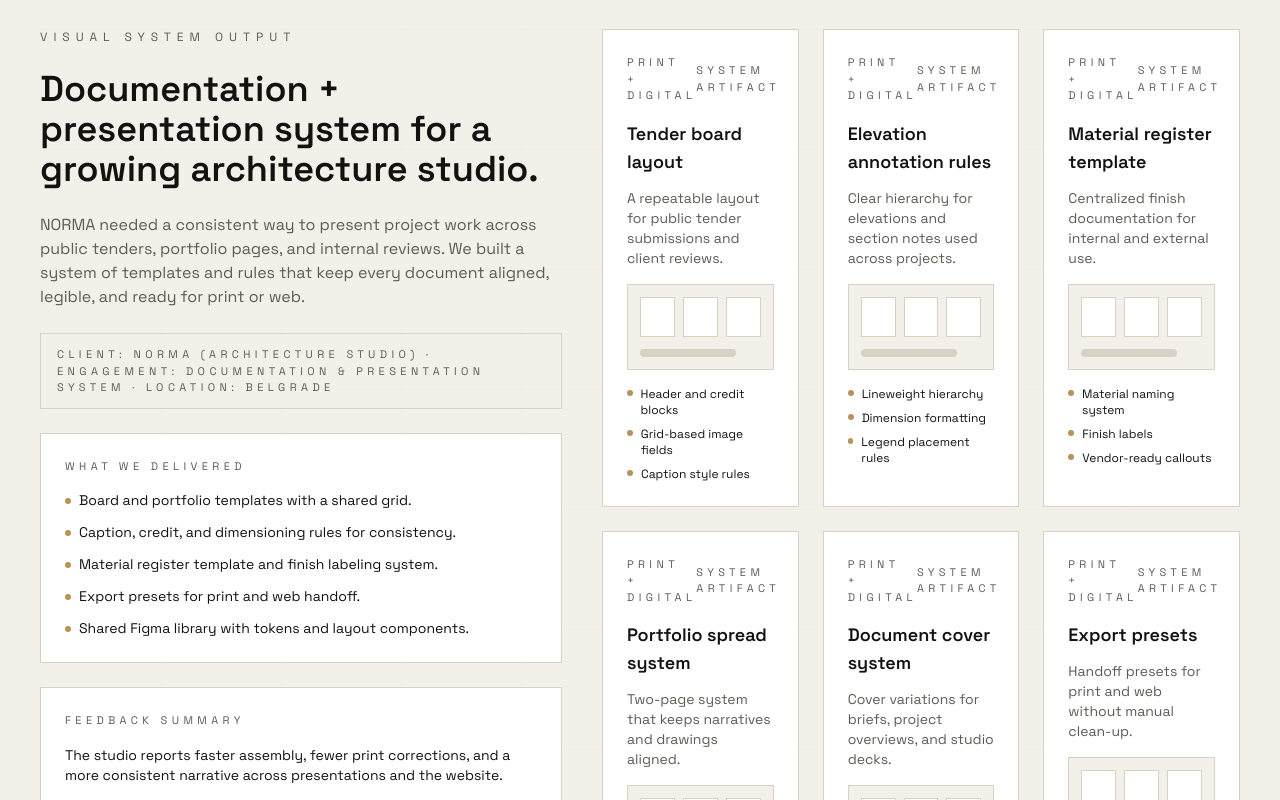
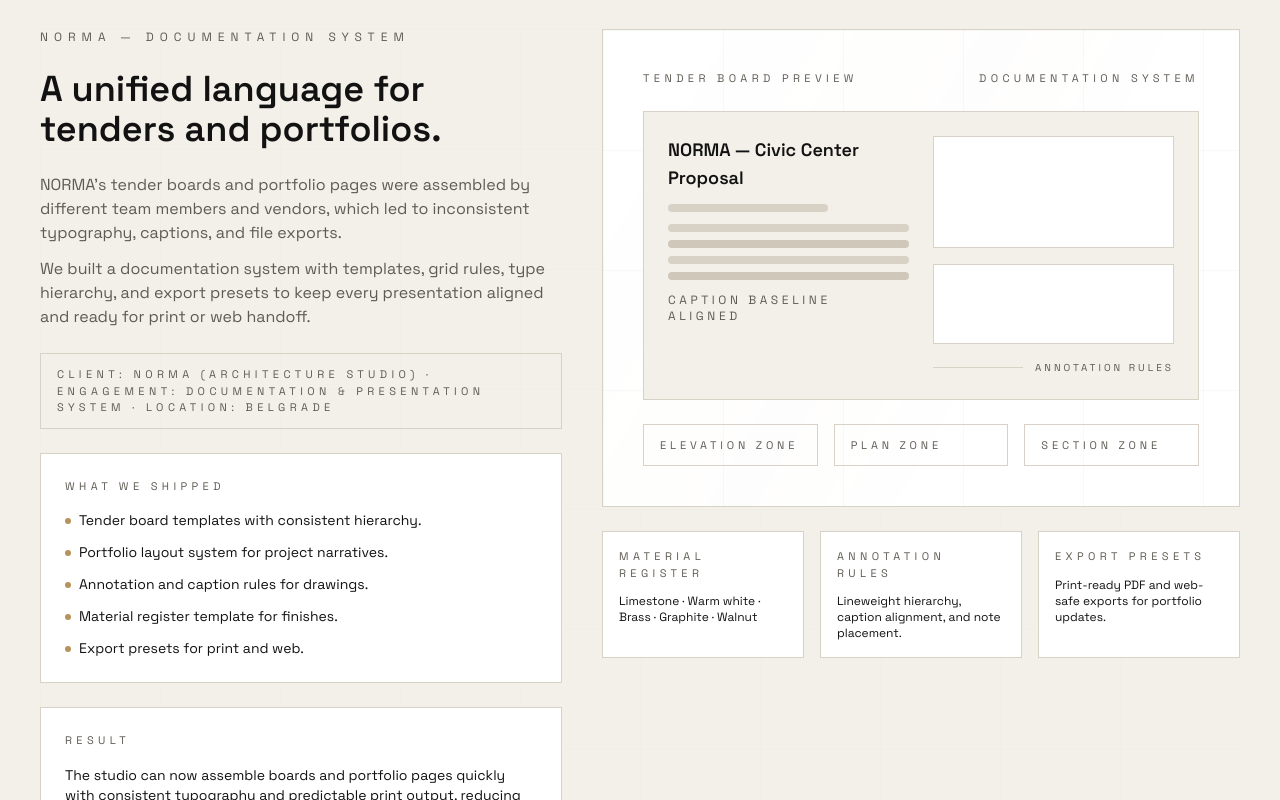
Before and after one commit to nemanja1033/thirtythree, a React (Vite) app: page /portfolio/studio-norma in a window 1280 px wide. Shown: the part 2340-3140 px from the top of the page. Built offline with nearby package versions, Linux system fonts and the light colour scheme.

Commit message:
Update StudioNorma page

```diff
--- a/src/pages/StudioNorma.tsx
+++ b/src/pages/StudioNorma.tsx
@@ -147,100 +147,39 @@ function ArtifactTile({ label, title }: { label: string; title: string }) {
   );
 }
 
-type ArtifactConfig = {
-  id: string;
-  title: string;
-  description: string;
-  includes: string[];
-  format?: string;
-};
-
-function ArtifactCard({
-  item,
-  index,
-  reduceMotion,
-}: {
-  item: ArtifactConfig;
-  index: number;
-  reduceMotion: boolean;
-}) {
-  return (
-    <motion.div
-      initial={{ opacity: 0, y: reduceMotion ? 0 : 12 }}
-      animate={{ opacity: 1, y: 0 }}
-      transition={{ duration: 0.6, delay: index * 0.05, ease: [0.16, 1, 0.3, 1] }}
-      className="group border overflow-hidden"
-      style={{ borderColor: "var(--line)", background: "var(--paper)" }}
-    >
-      <div className="relative p-6">
-        <div className="absolute inset-0 opacity-0 group-hover:opacity-100 transition-opacity duration-300">
-          <div
-            className="absolute inset-0"
-            style={{
-              background:
-                "linear-gradient(120deg, rgba(184,146,90,0.08) 0%, rgba(184,146,90,0.0) 60%)",
-            }}
-          />
-        </div>
-        <div className="relative z-10">
-          <div className="flex items-center justify-between text-[11px] uppercase tracking-[0.4em]" style={{ color: "var(--muted)" }}>
-            <span>{item.format ?? "Print + digital"}</span>
-            <span>System artifact</span>
-          </div>
-          <div className="mt-4 text-lg font-semibold" style={{ color: "var(--ink)" }}>
-            {item.title}
-          </div>
-          <div className="mt-3 text-sm" style={{ color: "var(--muted)" }}>
-            {item.description}
-          </div>
-          <div className="mt-4 border p-3" style={{ borderColor: "var(--line)", background: "var(--bg)" }}>
-            <div className="grid grid-cols-3 gap-2">
-              {Array.from({ length: 3 }).map((_, idx) => (
-                <div key={`${item.id}-thumb-${idx}`} className="border h-10" style={{ borderColor: "var(--line)", background: "var(--paper)" }} />
-              ))}
-            </div>
-            <div className="mt-3 h-2 w-24 rounded-full" style={{ background: "var(--line)" }} />
-          </div>
-          <div className="mt-4 space-y-2 text-xs" style={{ color: "var(--ink)" }}>
-            {item.includes.map((detail) => (
-              <div key={detail} className="flex items-start gap-2">
-                <span className="mt-1 h-1.5 w-1.5 rounded-full" style={{ background: "var(--accent)" }} />
-                <span>{detail}</span>
-              </div>
-            ))}
-          </div>
-        </div>
-      </div>
-    </motion.div>
-  );
-}
-
 function CaseStudyIntro() {
   return (
     <div className="space-y-6">
       <div className="text-xs uppercase tracking-[0.5em]" style={{ color: "var(--muted)" }}>
-        Visual system output
+        NORMA — Documentation system
       </div>
       <div className="text-3xl md:text-4xl font-semibold" style={{ color: "var(--ink)" }}>
-        Documentation + presentation system for a growing architecture studio.
+        A unified language for tenders and portfolios.
       </div>
-      <div className="text-sm md:text-base" style={{ color: "var(--muted)" }}>
-        NORMA needed a consistent way to present project work across public tenders, portfolio pages, and internal reviews. We built a system of templates and rules that keep every document aligned, legible, and ready for print or web.
+      <div className="space-y-3 text-sm md:text-base" style={{ color: "var(--muted)" }}>
+        <p>
+          NORMA’s tender boards and portfolio pages were assembled by different team members and vendors, which led
+          to inconsistent typography, captions, and file exports.
+        </p>
+        <p>
+          We built a documentation system with templates, grid rules, type hierarchy, and export presets to keep
+          every presentation aligned and ready for print or web handoff.
+        </p>
       </div>
       <div className="border px-4 py-3 text-[11px] uppercase tracking-[0.4em]" style={{ borderColor: "var(--line)", color: "var(--muted)" }}>
         Client: NORMA (Architecture Studio) · Engagement: Documentation & presentation system · Location: Belgrade
       </div>
       <div className="border p-6" style={{ borderColor: "var(--line)", background: "var(--paper)" }}>
         <div className="text-[11px] uppercase tracking-[0.4em]" style={{ color: "var(--muted)" }}>
-          What we delivered
+          What we shipped
         </div>
         <ul className="mt-4 space-y-3 text-sm" style={{ color: "var(--ink)" }}>
         {[
-            "Board and portfolio templates with a shared grid.",
-            "Caption, credit, and dimensioning rules for consistency.",
-            "Material register template and finish labeling system.",
-            "Export presets for print and web handoff.",
-            "Shared Figma library with tokens and layout components.",
+          "Tender board templates with consistent hierarchy.",
+          "Portfolio layout system for project narratives.",
+          "Annotation and caption rules for drawings.",
+          "Material register template for finishes.",
+          "Export presets for print and web.",
         ].map((item) => (
           <li key={item} className="flex items-start gap-2">
             <span className="mt-2 h-1.5 w-1.5 rounded-full" style={{ background: "var(--accent)" }} />
@@ -251,74 +190,124 @@ function CaseStudyIntro() {
     </div>
       <div className="border p-6" style={{ borderColor: "var(--line)", background: "var(--paper)" }}>
         <div className="text-[11px] uppercase tracking-[0.4em]" style={{ color: "var(--muted)" }}>
+          Result
+        </div>
+        <div className="mt-4 text-sm" style={{ color: "var(--ink)" }}>
+          The studio can now assemble boards and portfolio pages quickly with consistent typography and predictable print output, reducing internal back-and-forth and vendor corrections.
+        </div>
+      </div>
+      <div className="border p-6" style={{ borderColor: "var(--line)", background: "var(--paper)" }}>
+        <div className="text-[11px] uppercase tracking-[0.4em]" style={{ color: "var(--muted)" }}>
           Feedback summary
         </div>
         <div className="mt-4 text-sm" style={{ color: "var(--ink)" }}>
-          The studio reports faster assembly, fewer print corrections, and a more consistent narrative across presentations and the website.
+          The system reduced ambiguity in handoff files and made reviews feel consistent across teams and projects.
         </div>
       </div>
     </div>
   );
 }
 
-function ArtifactGrid({
-  items,
+function HeroPlatePreview({ reduceMotion }: { reduceMotion: boolean }) {
+  return (
+    <motion.div
+      whileHover={reduceMotion ? {} : { y: -6, boxShadow: "0 30px 70px rgba(18,18,18,0.12)" }}
+      transition={{ duration: 0.5, ease: [0.16, 1, 0.3, 1] }}
+      className="relative border overflow-hidden"
+      style={{ borderColor: "var(--line)", background: "var(--paper)" }}
+    >
+      <div
+        className="absolute inset-0 opacity-50"
+        style={{
+          backgroundImage:
+            "linear-gradient(rgba(18,18,18,0.06) 1px, transparent 1px), linear-gradient(90deg, rgba(18,18,18,0.06) 1px, transparent 1px)",
+          backgroundSize: "120px 120px",
+        }}
+      />
+      <motion.div
+        className="absolute inset-0 opacity-0"
+        animate={reduceMotion ? {} : { opacity: [0, 0.35, 0] }}
+        transition={{ duration: 6, repeat: Infinity, ease: "easeInOut" }}
+        style={{
+          background:
+            "linear-gradient(120deg, transparent 0%, rgba(184,146,90,0.18) 45%, transparent 70%)",
+        }}
+      />
+      <div className="relative z-10 p-8 md:p-10 space-y-6">
+        <div className="flex items-center justify-between text-[11px] uppercase tracking-[0.4em]" style={{ color: "var(--muted)" }}>
+          <span>Tender board preview</span>
+          <span>Documentation system</span>
+        </div>
+        <div className="border p-6" style={{ borderColor: "var(--line)", background: "var(--bg)" }}>
+          <div className="grid grid-cols-[1fr,1fr] gap-6">
+            <div className="space-y-3">
+              <div className="text-lg font-semibold" style={{ color: "var(--ink)" }}>
+                NORMA — Civic Center Proposal
+              </div>
+              <div className="h-2 w-40 rounded-full" style={{ background: "var(--line)" }} />
+              <div className="space-y-2">
+                {Array.from({ length: 4 }).map((_, idx) => (
+                  <div key={`line-${idx}`} className="h-2 rounded-full" style={{ background: idx % 2 === 0 ? "var(--line)" : "#cfc7b9" }} />
+                ))}
+              </div>
+              <div className="mt-4 text-xs uppercase tracking-[0.3em]" style={{ color: "var(--muted)" }}>
+                Caption baseline aligned
+              </div>
+            </div>
+            <div className="grid gap-4">
+              <div className="border h-28" style={{ borderColor: "var(--line)", background: "var(--paper)" }} />
+              <div className="border h-20" style={{ borderColor: "var(--line)", background: "var(--paper)" }} />
+              <div className="flex items-center gap-3 text-[10px] uppercase tracking-[0.3em]" style={{ color: "var(--muted)" }}>
+                <span className="h-px flex-1" style={{ background: "var(--line)" }} />
+                <span>Annotation rules</span>
+              </div>
+            </div>
+          </div>
+        </div>
+        <div className="grid grid-cols-3 gap-4">
+          {["Elevation zone", "Plan zone", "Section zone"].map((label) => (
+            <div key={label} className="border px-4 py-3 text-[11px] uppercase tracking-[0.35em]" style={{ borderColor: "var(--line)", color: "var(--muted)" }}>
+              {label}
+            </div>
+          ))}
+        </div>
+      </div>
+    </motion.div>
+  );
+}
+
+function SpecMiniPanel({
+  title,
+  children,
   reduceMotion,
+  delay = 0,
 }: {
-  items: ArtifactConfig[];
+  title: string;
+  children: React.ReactNode;
   reduceMotion: boolean;
+  delay?: number;
 }) {
   return (
-    <div className="grid grid-cols-1 lg:grid-cols-2 xl:grid-cols-3 gap-6">
-      {items.map((item, index) => (
-        <ArtifactCard key={item.id} item={item} index={index} reduceMotion={reduceMotion} />
-      ))}
+    <motion.div
+      initial={{ opacity: 0, y: reduceMotion ? 0 : 10 }}
+      animate={{ opacity: 1, y: 0 }}
+      transition={{ duration: 0.5, delay, ease: [0.16, 1, 0.3, 1] }}
+      className="border p-4"
+      style={{ borderColor: "var(--line)", background: "var(--paper)" }}
+    >
+      <div className="text-[11px] uppercase tracking-[0.4em]" style={{ color: "var(--muted)" }}>
+        {title}
       </div>
+      <div className="mt-3 text-xs" style={{ color: "var(--ink)" }}>
+        {children}
+      </div>
+    </motion.div>
   );
 }
 
 function NormaCaseStudySection({ reduceMotion }: { reduceMotion: boolean }) {
   const sectionRef = useRef<HTMLDivElement>(null);
   const sectionInView = useInView(sectionRef, { once: true, margin: "-80px" });
-
-  const artifacts: ArtifactConfig[] = [
-    {
-      id: "tender-board",
-      title: "Tender board layout",
-      description: "A repeatable layout for public tender submissions and client reviews.",
-      includes: ["Header and credit blocks", "Grid-based image fields", "Caption style rules"],
-    },
-    {
-      id: "elevation-notes",
-      title: "Elevation annotation rules",
-      description: "Clear hierarchy for elevations and section notes used across projects.",
-      includes: ["Lineweight hierarchy", "Dimension formatting", "Legend placement rules"],
-    },
-    {
-      id: "material-register",
-      title: "Material register template",
-      description: "Centralized finish documentation for internal and external use.",
-      includes: ["Material naming system", "Finish labels", "Vendor-ready callouts"],
-    },
-    {
-      id: "portfolio-spread",
-      title: "Portfolio spread system",
-      description: "Two-page system that keeps narratives and drawings aligned.",
-      includes: ["Image-to-text ratios", "Caption zones", "Baseline alignment"],
-    },
-    {
-      id: "cover-system",
-      title: "Document cover system",
-      description: "Cover variations for briefs, project overviews, and studio decks.",
-      includes: ["Safe margin rules", "Lockup placement", "Print-ready exports"],
-    },
-    {
-      id: "export-presets",
-      title: "Export presets",
-      description: "Handoff presets for print and web without manual clean-up.",
-      includes: ["PDF profiles", "Image compression rules", "Layer export naming"],
-    },
-  ];
 
   const paletteStyles: CSSProperties = {
     borderColor: "var(--line)",
@@ -363,8 +352,19 @@ function NormaCaseStudySection({ reduceMotion }: { reduceMotion: boolean }) {
             <motion.div variants={introVariant}>
               <CaseStudyIntro />
             </motion.div>
-            <motion.div variants={gridVariant}>
-              <ArtifactGrid items={artifacts} reduceMotion={reduceMotion} />
+            <motion.div variants={gridVariant} className="space-y-6">
+              <HeroPlatePreview reduceMotion={reduceMotion} />
+              <div className="grid gap-4 sm:grid-cols-3">
+                <SpecMiniPanel title="Material register" reduceMotion={reduceMotion} delay={0.1}>
+                  Limestone · Warm white · Brass · Graphite · Walnut
+                </SpecMiniPanel>
+                <SpecMiniPanel title="Annotation rules" reduceMotion={reduceMotion} delay={0.2}>
+                  Lineweight hierarchy, caption alignment, and note placement.
+                </SpecMiniPanel>
+                <SpecMiniPanel title="Export presets" reduceMotion={reduceMotion} delay={0.3}>
+                  Print-ready PDF and web-safe exports for portfolio updates.
+                </SpecMiniPanel>
+              </div>
             </motion.div>
           </motion.div>
         </div>
```
Lines whose indentation alone changed are shown as unchanged.
